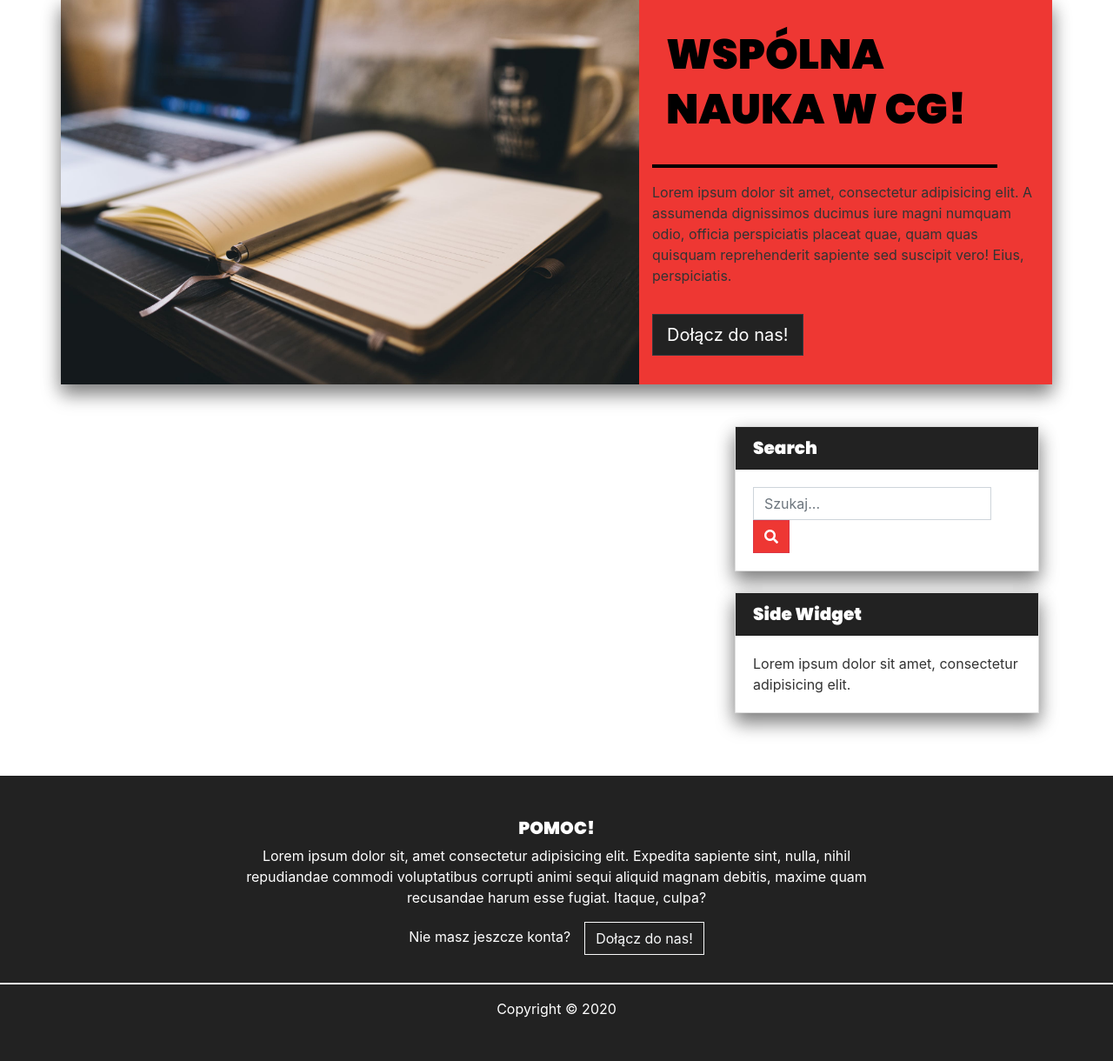
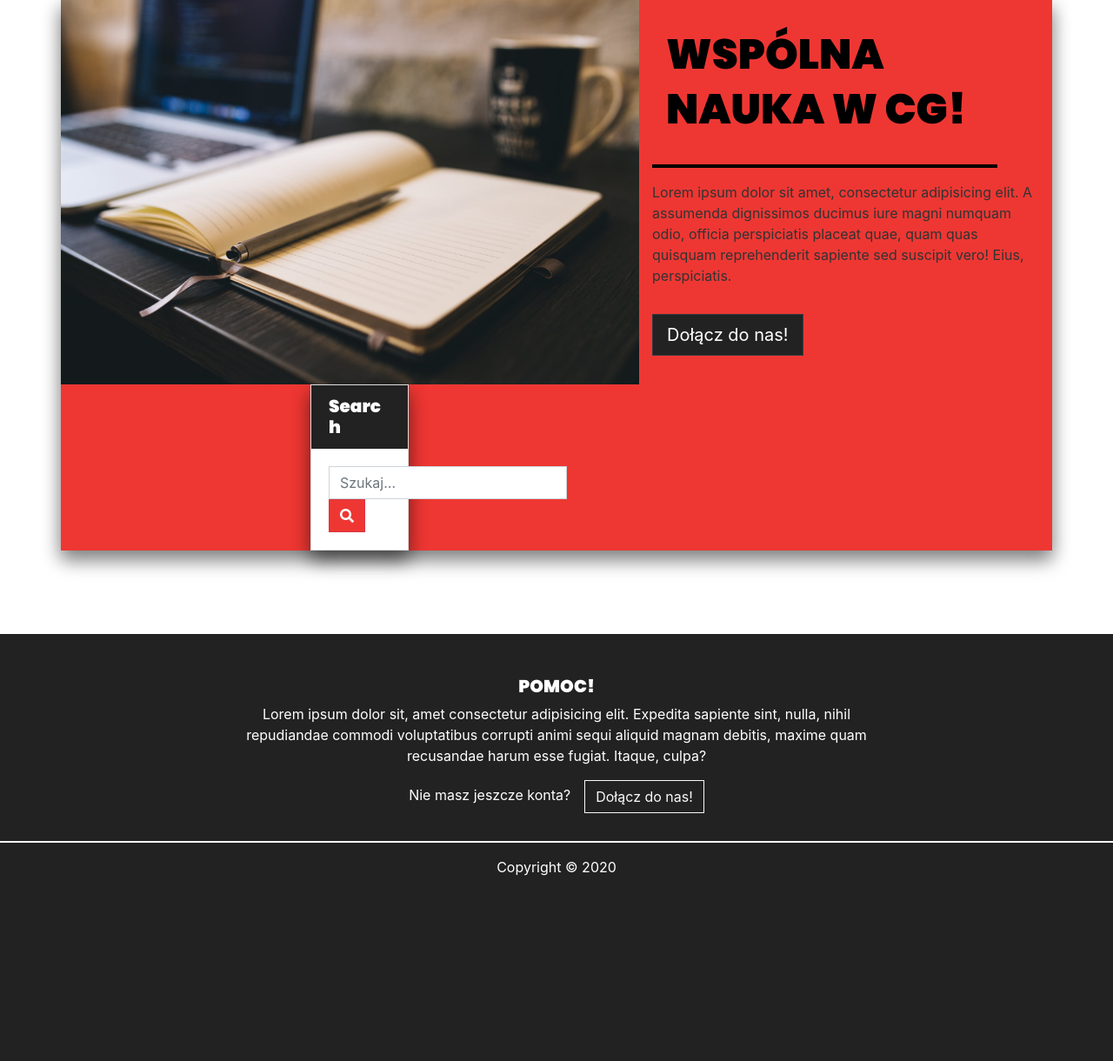
Before and after one commit to Pwojton/Pomagam, a Django app: template oferty/templates/oferty/strona_glowna.html in a window 1280 px wide. Shown: the part 201-1421 px from the top of the page at 87% size. After the commit the page ends 1208 px from the top, so only its background shows below. Run offline with Django 3.2, Linux system fonts and the light colour scheme; the template is opened without the code that fills it, so the values that code supplies are empty; some libraries are stand-ins or nearby versions.

Commit message:
edycja pliku strona_glowna.html

```diff
--- a/oferty/templates/oferty/strona_glowna.html
+++ b/oferty/templates/oferty/strona_glowna.html
@@ -18,7 +18,6 @@
                 reprehenderit sapiente sed suscipit vero! Eius, perspiciatis.</p>
             <a class="btn btn-lg btn-dark custom-bg-dark my-3" href="{% url 'zarejestruj' %}">Dołącz do nas!</a>
         </div>
-    </div>
     <div class="row">
         <div class="col-lg-8 col-12">
             {% for oferta in oferty %}
@@ -61,17 +60,8 @@
                                         class="fas fa-search"></i></button>
                                 </span>
                             </div>
-                        </form>
                     </div>
                 </div>
-            </div>
-            <div class="card my-4 shadow">
-                <h5 class="card-header custom-bg-dark" style=" color: white">Side Widget</h5>
-                <div class="card-body">
-                    Lorem ipsum dolor sit amet, consectetur adipisicing elit.
-                </div>
-            </div>
-
         </div>
 
     </div>
```
